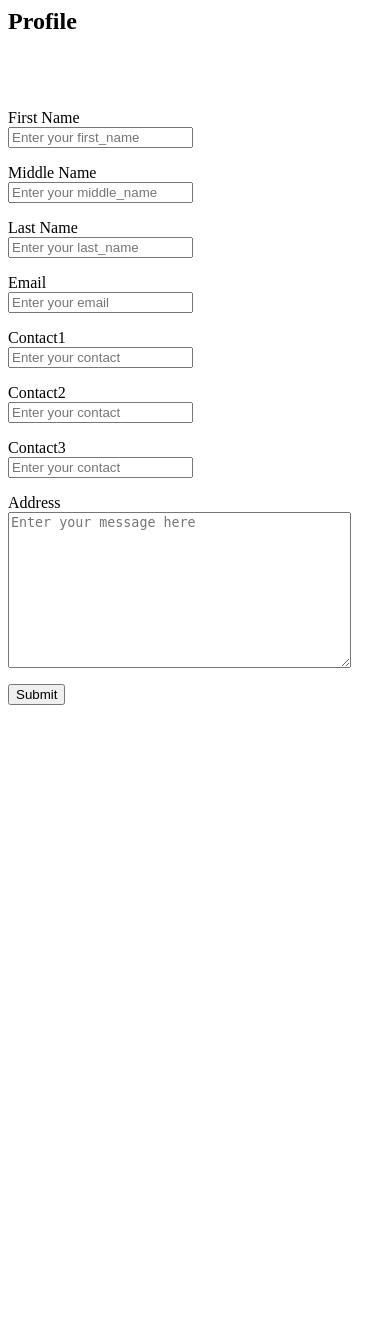
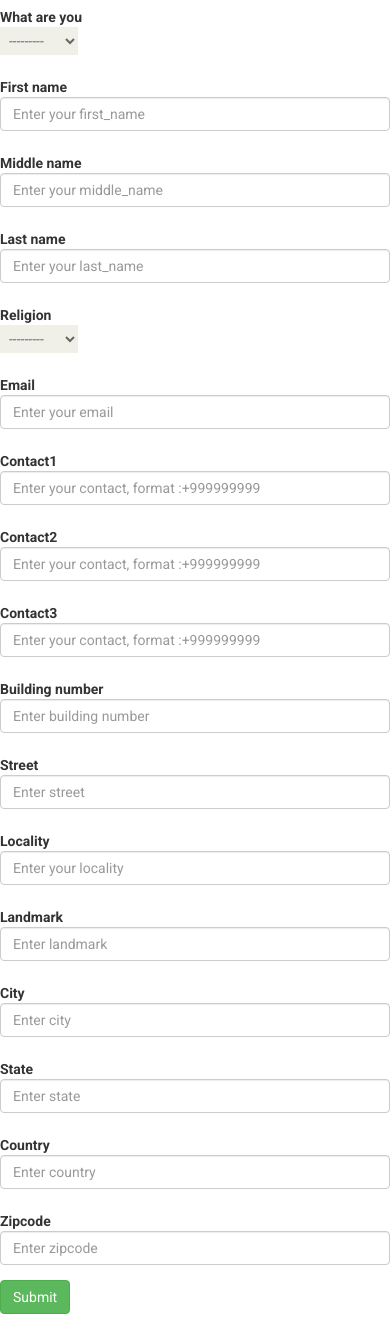
Before and after one commit to abhaystoic/barati, a Django app: page /account/profile in a window 390 px wide. Before the commit the page ends 705 px from the top, so only its background shows below. Run offline with Django 3.2, Linux system fonts and the light colour scheme; data that the repository does not hold is empty; parts of the project's set-up code (start-up, migrations or seed data) failed here and were passed over; some libraries are stand-ins or nearby versions.

Commit message:
Userprofile form designed

```diff
--- a/barati/barati/settings.py
+++ b/barati/barati/settings.py
@@ -106,7 +106,7 @@ DATABASES = {
         'ENGINE': 'django.db.backends.postgresql_psycopg2',
         'NAME': 'barati',
         'USER': 'postgres',
-        'PASSWORD': '',
+        'PASSWORD': 'password',
         'HOST': 'localhost', # Empty for localhost through domain sockets or '127.0.0.1' for localhost through TCP.
         'PORT': '',          # Set to empty string for default.
     }
@@ -163,6 +163,7 @@ SOCIAL_AUTH_REDIRECT_IS_HTTPS = False
 SOCIAL_AUTH_LOGIN_REDIRECT_URL = '/dashboard'
 SOCIAL_AUTH_URLOPEN_TIMEOUT = 30 #seconds
 
+AUTH_PROFILE_MODULE = 'Customers.Users'
 #Search
 HAYSTACK_CONNECTIONS = {
     'default': {
--- a/barati/customers/forms.py
+++ b/barati/customers/forms.py
@@ -1,5 +1,7 @@
 from django import forms
 from .models import *
+from django.forms.models import inlineformset_factory
+
 
 class ContactUsForm(forms.Form):
     name = forms.CharField(label='',
@@ -35,19 +37,39 @@ class ProfileForm(forms.ModelForm):
 
     class Meta:
         model = Users
-        fields = ('first_name','middle_name','last_name','religion','email','contact1','contact2','contact3','address')
+        fields = ('what_are_you','first_name','middle_name','last_name','religion','email','contact1','contact2','contact3')
+
         widgets = {
 
 
-
+            #'what_are_you':forms.TextInput(attrs={'class': 'form-control,dropdown','placeholder':'Enter your first_name'}),
             'first_name': forms.TextInput(attrs={'class': 'form-control','placeholder':'Enter your first_name'}),
             'middle_name': forms.TextInput(attrs={'class': 'form-control','placeholder':'Enter your middle_name'}),
             'last_name': forms.TextInput(attrs={'class': 'form-control','placeholder':'Enter your last_name'}),
-            'religion': forms.TextInput(attrs={'class': 'form-control','placeholder':'Enter your religion'}),
+            #'religion': forms.TextInput(attrs={'class': 'form-control','placeholder':'Enter your religion'}),
             'email': forms.EmailInput(attrs={'class': 'form-control','placeholder':'Enter your email'}),
             #'phone_regex': forms.TextInput(attrs={'class': 'form-control','placeholder':'Enter your phone-no'}),
-            'contact1': forms.TextInput(attrs={'class': 'form-control','placeholder':'Enter your contact'}),
-            'contact2': forms.TextInput(attrs={'class': 'form-control','placeholder':'Enter your contact'}),
-            'contact3': forms.TextInput(attrs={'class': 'form-control','placeholder':'Enter your contact'}),
-            'address': forms.Textarea(attrs={'class': 'form-control','placeholder':'Enter your message here'}),
+            'contact1': forms.TextInput(attrs={'class': 'form-control','placeholder':'Enter your contact, format :+999999999'}),
+            'contact2': forms.TextInput(attrs={'class': 'form-control','placeholder':'Enter your contact, format :+999999999'}),
+            'contact3': forms.TextInput(attrs={'class': 'form-control','placeholder':'Enter your contact, format :+999999999'}),
             }
+
+class AddressForm(forms.ModelForm):
+
+    class Meta:
+        model = Address
+        fields = ('building_number','street','locality','landmark','city','state','country','zipcode')
+
+        widgets = {
+
+
+            #'what_are_you':forms.TextInput(attrs={'class': 'form-control,dropdown','placeholder':'Enter your first_name'}),
+            'building_number': forms.TextInput(attrs={'class': 'form-control','placeholder':'Enter building number'}),
+            'street': forms.TextInput(attrs={'class': 'form-control','placeholder':'Enter street'}),
+            'locality': forms.TextInput(attrs={'class': 'form-control','placeholder':'Enter your locality'}),
+            'landmark': forms.TextInput(attrs={'class': 'form-control','placeholder':'Enter landmark'}),
+            'city': forms.TextInput(attrs={'class': 'form-control','placeholder':'Enter city'}),
+            'state': forms.TextInput(attrs={'class': 'form-control','placeholder':'Enter state'}),
+            'country': forms.TextInput(attrs={'class': 'form-control','placeholder':'Enter country'}),
+            'zipcode': forms.TextInput(attrs={'class': 'form-control','placeholder':'Enter zipcode'}),
+            }
--- a/barati/customers/views.py
+++ b/barati/customers/views.py
@@ -4,16 +4,17 @@ from django.shortcuts import render
 from django.contrib.auth.decorators import login_required
 from django.template import RequestContext
 from django.shortcuts import render, render_to_response
-from django.views.generic import View
+from django.views.generic import View,CreateView
 from django.http import HttpResponse
 from django.db import connection, transaction
 from django.db.models import Sum
 from django.contrib.auth.models import User
 from django.template.defaulttags import register
-from customers import models as m
+from customers.models import Users
 import sys, json, os, datetime, decimal
 #from .models import *
 from customers.forms import ProfileForm
+from customers.forms import AddressForm
 from customers.views_cluster.dashboard import Dashboard
 
 def get_categories():
@@ -169,13 +170,22 @@ def change_date_format_for_template(unformatted_date):
    return formatted_date
 
 def profile(request):
+   if request.POST:
 
-   form = ProfileForm(request.POST or None)
-   if form.is_valid():
-      fb = form.save(commit = False)
-      fb.published_date = timezone.now()
-      fb.save()
+      form = ProfileForm(request.POST or None)
+      form1 = AddressForm(data=request.POST,prefix="a")
+      a_valid = form.is_valid()
+      b_valid = form1.is_valid()
+
+      if a_valid and b_valid:
+
+         a = form.save()
+         b = form1.save(commit=False)
+
+         b.save()
+
 
    else:
       form = ProfileForm()
-   return render(request, 'profile.html', {'form': form})
+      form1 = AddressForm()
+   return render(request, 'profile.html', {'form': form,'form1':form1})
--- a/barati/templates/profile.html
+++ b/barati/templates/profile.html
@@ -1,154 +1,59 @@
-{% load crispy_forms_tags %}
  {% load staticfiles %}
-<script src="http://code.jquery.com/jquery-1.11.0.min.js"></script>
-<link href="{% static 'css/drop_down_menu_default.css' %}" rel="stylesheet"/>
-<link href="{% static 'css/drop_down_menu_component.css' %}" rel="stylesheet"/>
-<link href="{% static 'css/barati_base.css' %}" rel="stylesheet"/>
-<script src="{% static 'js/modernizr.custom.js' %}"></script>
-<link rel="stylesheet" type="text/css" media="all" href="{% static 'css/jsDatePick_ltr.min.css' %}" />
-<script type="text/javascript" src="{% static 'js/jsDatePick.min.1.3.js' %}"></script>
+<!DOCTYPE html>
+<html lang="en">
+<head>
+    <meta charset="utf-8">
+    <meta name="viewport" content="width=device-width, initial-scale=1.0">
+    <meta name="description" content="">
+    <meta name="author" content="">
+    <title>UserProfile | Barati</title>
+    <link href="{% static 'css/bootstrap.min.css' %}" rel="stylesheet">
+    <link href="{% static 'css/font-awesome.min.css' %}" rel="stylesheet">
 
-<link href="http://code.jquery.com/ui/1.10.4/themes/smoothness/jquery-ui.min.css" rel="stylesheet" type="text/css" /><!--Autcomplete-->
-<script src="http://code.jquery.com/jquery-1.11.0.min.js"></script><!--Autcomplete-->
-<script src="http://code.jquery.com/ui/1.10.4/jquery-ui.min.js"></script><!--Autcomplete-->
-<html>
-<head>
-	<title>Profile</title>
-</head>
+	<link href="{% static 'css/main2.css' %}" rel="stylesheet">
+	<link href="{% static 'css/responsive.css' %}" rel="stylesheet">
+
+
+</head><!--/head-->
+
 <body>
 
-
-	<div class="section-modal">
-            <div class="modal-content">
-                <a href="/"><div class="close-modal" data-dismiss="modal">
-                    <div class="lr">
-                        <div class="rl">
+ <form class="form-horizontal" role="form" action = "/account/profile"  method="POST">
+ 	{% csrf_token %}
+ 	{% for field in form %}
+  <div class="form-group">
+    <label class="control-label col-sm-2" for="what_you_are">{{field.label}}</label>
+    <div class="col-sm-10">
+      {{field}}
     </div>
   </div>
+  {% endfor %}
+  {% for field1 in form1 %}
+  <div class="form-group">
+    <label class="control-label col-sm-2" for="what_you_are">{{field1.label}}</label>
+    <div class="col-sm-10">
+      {{field1}}
     </div>
-                </a>
+  </div>
+  {% endfor %}
 
-                <div class="container">
-                    <div class="row">
-                        <div class="section-title text-center">
-                            <h2>Profile</h2>
-
+  <div class="form-group">
+    <div class="col-sm-offset-2 col-sm-10">
+      <button type="submit" class="btn btn-success">Submit</button>
     </div>
-                    <br><br><br>
-
-                        <div class = "row">
-                        <div class="col-md-8 col-md-offset-4 col-xs-8 col-xs-offset-4">
-
-                            <form action = "account/profile" id="ProfileForm" method="POST">{% csrf_token %}
+  </div>
+</form>
+</body>
+</html>
 
 
 
+<!-- <form action = "/account/profile"  method="POST">{% csrf_token %}
 
-                                <div class = "row form-group">
-                                    <label class="label-control"  for="first_name">First Name</label>
-                                </div>
+{{form.as_p}}
+{{form1.as_p}}
 
-                                <div class ="row">
-                                    <div class="form-group col-md-7 col-xs-9">
-
-                                        {{form.first_name}}
-                                        <p class="help-block text-danger"></p>
-                                    </div>
-                                </div>
-
-                                <div class = "row form-group">
-                                    <label class="label-control"  for="middle_name">Middle Name</label>
-                                </div>
-
-                                <div class ="row">
-                                    <div class="form-group col-md-7 col-xs-9">
-
-                                        {{form.middle_name}}
-                                        <p class="help-block text-danger"></p>
-                                    </div>
-                                </div>
-
-
-                                <div class = "row form-group">
-                                    <label class="label-control"  for="last_name">Last Name</label>
-                                </div>
-                                <div class="row">
-                                    <div class="form-group col-md-7 col-xs-9">
-
-                                        {{form.last_name }}
-                                        <p class="help-block text-danger" ></p>
-                                    </div>
-                                </div>
-
-                                <div class = "row form-group">
-                                    <label class="label-control"  for="email">Email</label>
-                                </div>
-                                <div class="row">
-                                    <div class="form-group col-md-7 col-xs-9">
-
-                                        {{form.email }}
-                                        <p class="help-block text-danger" ></p>
-                                    </div>
-                                </div>
-
-                                <div class = "row form-group">
-                                    <label class="label-control"  for="contact1">Contact1</label>
-                                </div>
-                                <div class="row">
-                                    <div class="form-group col-md-7 col-xs-9">
-
-                                        {{form.contact1}}
-                                        <p class="help-block text-danger" ></p>
-                                    </div>
-                                </div>
-
-                                <div class = "row form-group">
-                                    <label class="label-control"  for="contact2">Contact2</label>
-                                </div>
-                                <div class="row">
-                                    <div class="form-group col-md-7 col-xs-9">
-
-                                        {{form.contact2}}
-                                        <p class="help-block text-danger" ></p>
-                                    </div>
-                                </div>
-
-                                <div class = "row form-group">
-                                    <label class="label-control"  for="contact3">Contact3</label>
-                                </div>
-                                <div class="row">
-                                    <div class="form-group col-md-7 col-xs-9">
-
-                                        {{form.contact3}}
-                                        <p class="help-block text-danger" ></p>
-                                    </div>
-                                </div>
-
-                                <div class = "row form-group">
-                                    <label class="label-control"  for="address">Address</label>
-                                </div>
-                                <div class="row">
-                                    <div class="form-group col-md-7 col-xs-9">
-
-                                        {{form.address}}
-                                        <p class="help-block text-danger" ></p>
-                                    </div>
-                                </div>
-
-                                <div class="clearfix"></div>
 <div class="col-lg-12 text-center">
                                         <div id="success"></div>
                                         <button type="submit" class="btn btn-primary">Submit</button>
-                                    </div>
-
-                               <br><br><br><br>
-                            </form>
-                        </div>
-                    </div>
-                    </div>
-                    </div>
-                </div>
-        </div>
-
-</body>
-</html>
+                                    </div> -->
```
Also changed, not shown: barati/customers/models.py (+34 -32 lines). Lines whose indentation alone changed are shown as unchanged.
